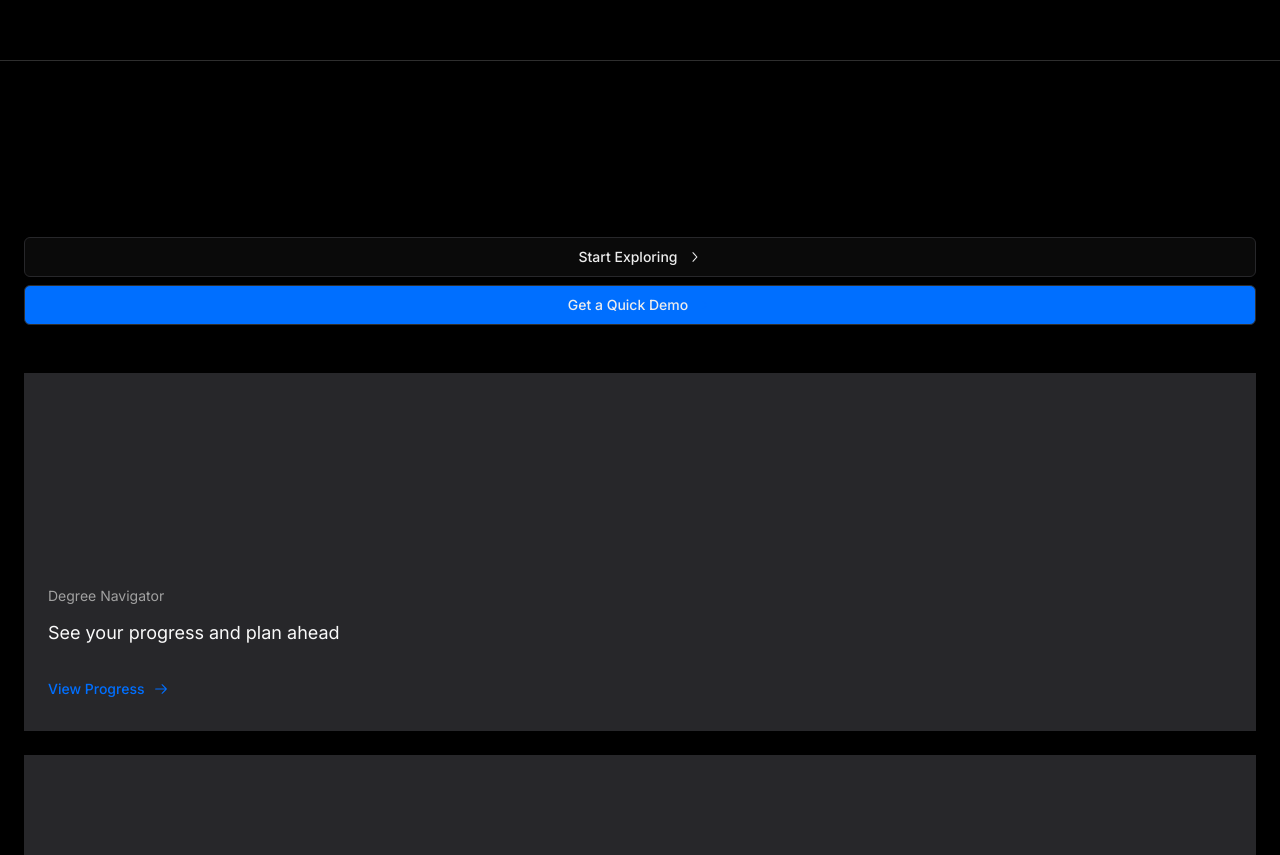
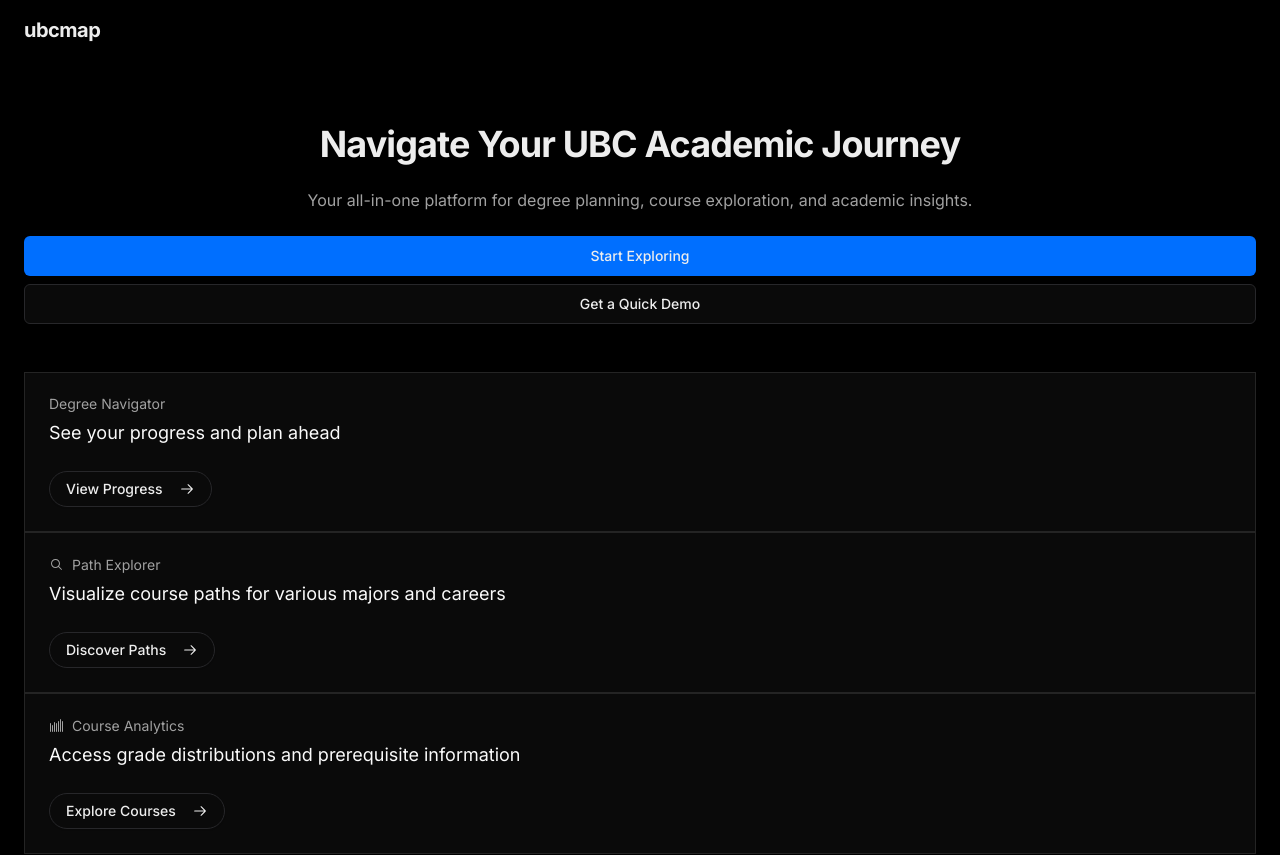
Before and after one commit to adrianlamdev/ubcmap.com, a Next.js app: page / in a window 1280 px wide. Shown: the top 855 px of the page. Built offline with nearby package versions, Linux system fonts and the light colour scheme.

Commit message:
feat: minor ui tweaks and navbar border update on user scroll

```diff
--- a/src/app/globals.css
+++ b/src/app/globals.css
@@ -29,7 +29,7 @@ body {
   :root {
     --background: 0 0% 100%;
     --foreground: 240 10% 3.9%;
-    --card: 0 0% 100%;
+    --card: 0 0% 96%;
     --card-foreground: 240 10% 3.9%;
     --popover: 0 0% 100%;
     --popover-foreground: 240 10% 3.9%;
@@ -54,7 +54,7 @@ body {
     --radius: 0.5rem;
   }
   .dark {
-    --background: #000;
+    --background: 0 0 0%;
     --foreground: 0 0% 93%;
     --card: 0 0 4%;
     --card-foreground: 0 0% 98%;
@@ -71,6 +71,8 @@ body {
     --destructive: 354 82% 49%;
     --destructive-foreground: 0 0% 98%;
     --border: 0 0 18%;
+    --border-ghost: 0 0 14%;
+    --border-hover: 0 0 27%;
     --input: 240 3.7% 15.9%;
     --ring: 240 4.9% 83.9%;
     --chart-1: 220 70% 50%;
--- a/src/app/layout.tsx
+++ b/src/app/layout.tsx
@@ -7,7 +7,7 @@ import { Inter } from "next/font/google";
 const inter = Inter({ subsets: ["latin"] });
 
 export const metadata: Metadata = {
-  title: "Create Next App",
+  title: "ubcmap",
   description: "Generated by create next app",
 };
 
@@ -18,7 +18,7 @@ export default function RootLayout({
 }>) {
   return (
     <html lang="en">
-      <body className={`${inter.className} antialiased dark`}>
+      <body className={`${inter.className} antialiased dark bg-background`}>
         <Navbar />
         {children}
         <Footer />
--- a/src/app/page.tsx
+++ b/src/app/page.tsx
@@ -6,7 +6,7 @@ import {
 } from "@/components/custom/feature-card";
 import PageContainer from "@/components/custom/page-container";
 import { Button } from "@/components/ui/button";
-import { ChevronRightIcon } from "@radix-ui/react-icons";
+import { BarChartIcon, MagnifyingGlassIcon } from "@radix-ui/react-icons";
 const features = [
   {
     title: "Degree Navigator",
@@ -19,12 +19,15 @@ const features = [
     description: "Visualize course paths for various majors and careers",
     linkHref: "/paths",
     linkText: "Discover Paths",
+
+    icon: <MagnifyingGlassIcon />,
   },
   {
     title: "Course Analytics",
     description: "Access grade distributions and prerequisite information",
     linkHref: "/courses",
     linkText: "Explore Courses",
+    icon: <BarChartIcon />,
   },
 ];
 
@@ -32,21 +35,19 @@ export default function Home() {
   return (
     <PageContainer className="pt-16">
       <div>
-        <h1 className="text-4xl font-bold tracking-tight text-center">
+        <h1 className="text-4xl font-bold tracking-tight text-center text-foreground">
           Navigate Your UBC Academic Journey
         </h1>
-        <p className="mt-6 text-base text-center">
+        <p className="mt-6 text-base text-center text-muted-foreground">
           Your all-in-one platform for degree planning, course exploration, and
           academic insights.
         </p>
         <div className="mt-6 flex flex-col gap-2">
+          <Button className="w-full gap-2" size="lg">
+            Start Exploring
+          </Button>
           <Button className="w-full gap-2" size="lg" variant="outline">
-            Start Exploring
-            <ChevronRightIcon className="w-4 h-4" />
-          </Button>
-          <Button className="w-full gap-2" size="lg">
             Get a Quick Demo
-            <ChevronRightIcon className="w-4 h-4 text-primary" />
           </Button>
         </div>
       </div>
@@ -55,10 +56,13 @@ export default function Home() {
       {/* Utility Tools: GPA Calculator Study Schedule Optimizer Prerequisite */}
       {/* Checker Footer: Disclaimer: "CampusCompass is not affiliated with or */}
       {/* endorsed by UBC" About Us Contact/Feedback Terms of Use & Privacy Policy */}
-      <div className="flex flex-col gap-6 mt-12">
+      <div className="flex flex-col mt-12">
         {features.map((feature, index) => (
           <FeatureCard key={index}>
-            <FeatureCardTitle>{feature.title}</FeatureCardTitle>
+            <FeatureCardTitle className="flex items-center gap-2">
+              {feature.icon}
+              {feature.title}
+            </FeatureCardTitle>
             <FeatureCardDescription>
               {feature.description}
             </FeatureCardDescription>
--- a/src/components/custom/Navbar.tsx
+++ b/src/components/custom/Navbar.tsx
@@ -1,3 +1,4 @@
+"use client";
 import { HamburgerMenuIcon } from "@radix-ui/react-icons";
 import Link from "next/link";
 import { Button } from "../ui/button";
@@ -9,12 +10,34 @@ import {
   SheetTitle,
   SheetDescription,
 } from "../ui/sheet";
+import { useEffect, useState } from "react";
 
 export default function Navbar() {
+  const [scrolled, setScrolled] = useState(false);
+
+  useEffect(() => {
+    const handleScroll = () => {
+      const isScrolled = window.scrollY > 0;
+      if (isScrolled !== scrolled) {
+        setScrolled(isScrolled);
+      }
+    };
+    window.addEventListener("scroll", handleScroll);
+    return () => {
+      window.removeEventListener("scroll", handleScroll);
+    };
+  }, [scrolled]);
+
   return (
-    <header className="border-b px-6 py-3 bg-background z-50">
-      <nav className="mx-auto max-w-5xl md:max-w-7xl flex items-center justify-between">
-        <Link href="/" className="font-bold tracking-tight text-xl">
+    <div
+      className={`border-border-ghost sticky top-0 z-50 w-full bg-background transition-colors duration-300 ${scrolled ? "border-b" : ""}`}
+    >
+      <header className="px-6 py-3 max-w-7xl mx-auto">
+        <nav className="flex items-center justify-between">
+          <Link
+            href="/"
+            className="font-bold tracking-tight text-xl text-foreground"
+          >
             ubcmap
           </Link>
           <Sheet>
@@ -23,17 +46,18 @@ export default function Navbar() {
                 <HamburgerMenuIcon className="w-4 h-4" />
               </Button>
             </SheetTrigger>
-          <SheetContent>
+            <SheetContent className="w-full">
               <SheetHeader>
                 <SheetTitle>Are you absolutely sure?</SheetTitle>
                 <SheetDescription>
-                This action cannot be undone. This will permanently delete your
-                account and remove your data from our servers.
+                  This action cannot be undone. This will permanently delete
+                  your account and remove your data from our servers.
                 </SheetDescription>
               </SheetHeader>
             </SheetContent>
           </Sheet>
         </nav>
       </header>
+    </div>
   );
 }
--- a/src/components/custom/feature-card.tsx
+++ b/src/components/custom/feature-card.tsx
@@ -10,7 +10,7 @@ const FeatureCard = React.forwardRef<
 >(({ className, ...props }, ref) => (
   <div
     ref={ref}
-		className={`bg-muted text-card-foreground p-6 relative ${className}`}
+    className={`bg-card border border-border-ghost text-card-foreground p-6 relative ${className}`}
     {...props}
   />
 ));
@@ -21,10 +21,9 @@ const FeatureCardTitle = React.forwardRef<
   React.HTMLAttributes<HTMLHeadingElement>
 >(({ className, ...props }, ref) => (
   <div className="space-y-4">
-		<Skeleton className="absolute inset-x-0 top-0 h-48 rounded-none" />
     <h2
       ref={ref}
-			className={`pt-44 text-sm leading-none text-muted-foreground ${className}`}
+      className={`text-sm leading-none text-muted-foreground ${className}`}
       {...props}
     />
   </div>
@@ -35,7 +34,7 @@ const FeatureCardDescription = React.forwardRef<
   HTMLParagraphElement,
   React.HTMLAttributes<HTMLParagraphElement>
 >(({ className, ...props }, ref) => (
-	<p ref={ref} className={`text-lg mt-4 ${className}`} {...props} />
+  <p ref={ref} className={`text-lg mt-2 ${className}`} {...props} />
 ));
 FeatureCardDescription.displayName = "FeatureCardDescription";
 
@@ -43,11 +42,16 @@ const FeatureCardLink = React.forwardRef<
   HTMLAnchorElement,
   React.ComponentPropsWithoutRef<typeof Link>
 >(({ className, children, ...props }, ref) => (
-	<Link ref={ref} {...props} className="mt-6 group flex items-center">
-		<Button variant="ghostLink" className={`p-0 ${className}`}>
+  <Link {...props} className="mt-6 group inline-block">
+    <Button
+      variant="outline"
+      className={`rounded-3xl transition-all duration-200 ease-in-out group-hover:pr-6 ${className}`}
+    >
+      <span className="flex items-center">
         {children}
+        <ArrowRightIcon className="w-4 h-4 ml-4 transition-transform duration-200 ease-in-out group-hover:translate-x-2" />
+      </span>
     </Button>
-		<ArrowRightIcon className="w-4 h-4 ml-2 transition-transform duration-200 ease-in-out group-hover:translate-x-2 text-primary" />
   </Link>
 ));
 FeatureCardLink.displayName = "FeatureCardLink";
--- a/src/components/ui/button.tsx
+++ b/src/components/ui/button.tsx
@@ -10,7 +10,8 @@ const buttonVariants = cva(
     variants: {
       variant: {
         default:
-          "bg-primary text-primary-foreground shadow hover:bg-primary/90 border",
+          "bg-primary text-primary-foreground shadow hover:bg-primary/90",
+        primary2: "bg-foreground text-background shadow hover:bg-foreground/90",
         destructive:
           "bg-destructive text-destructive-foreground shadow-sm hover:bg-destructive/90",
         outline:
--- a/tailwind.config.ts
+++ b/tailwind.config.ts
@@ -40,7 +40,11 @@ const config: Config = {
           DEFAULT: "hsl(var(--destructive))",
           foreground: "hsl(var(--destructive-foreground))",
         },
-        border: "hsl(var(--border))",
+        border: {
+          DEFAULT: "hsl(var(--border))",
+          ghost: "hsl(var(--border-ghost))",
+          active: "hsl(var(--border-active))",
+        },
         input: "hsl(var(--input))",
         ring: "hsl(var(--ring))",
         chart: {
```
Lines whose indentation alone changed are shown as unchanged.
